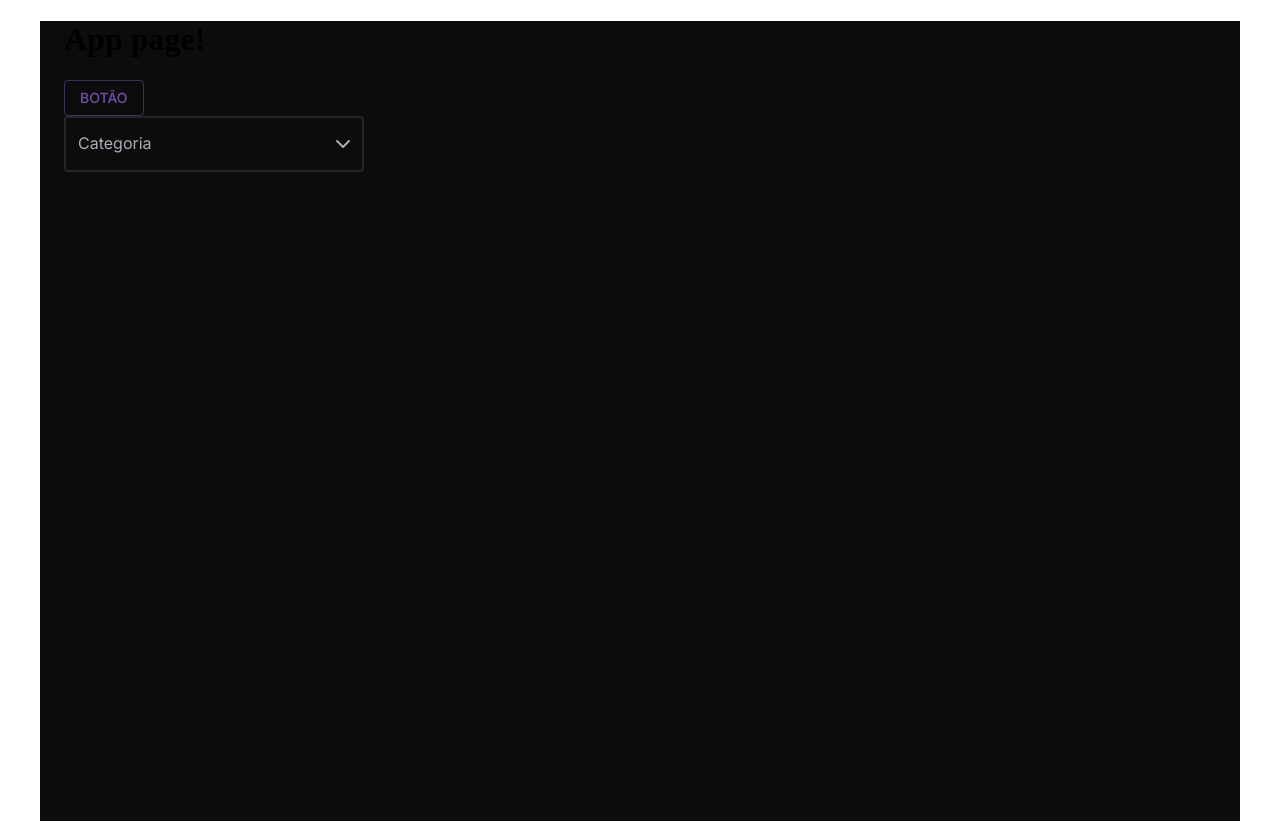
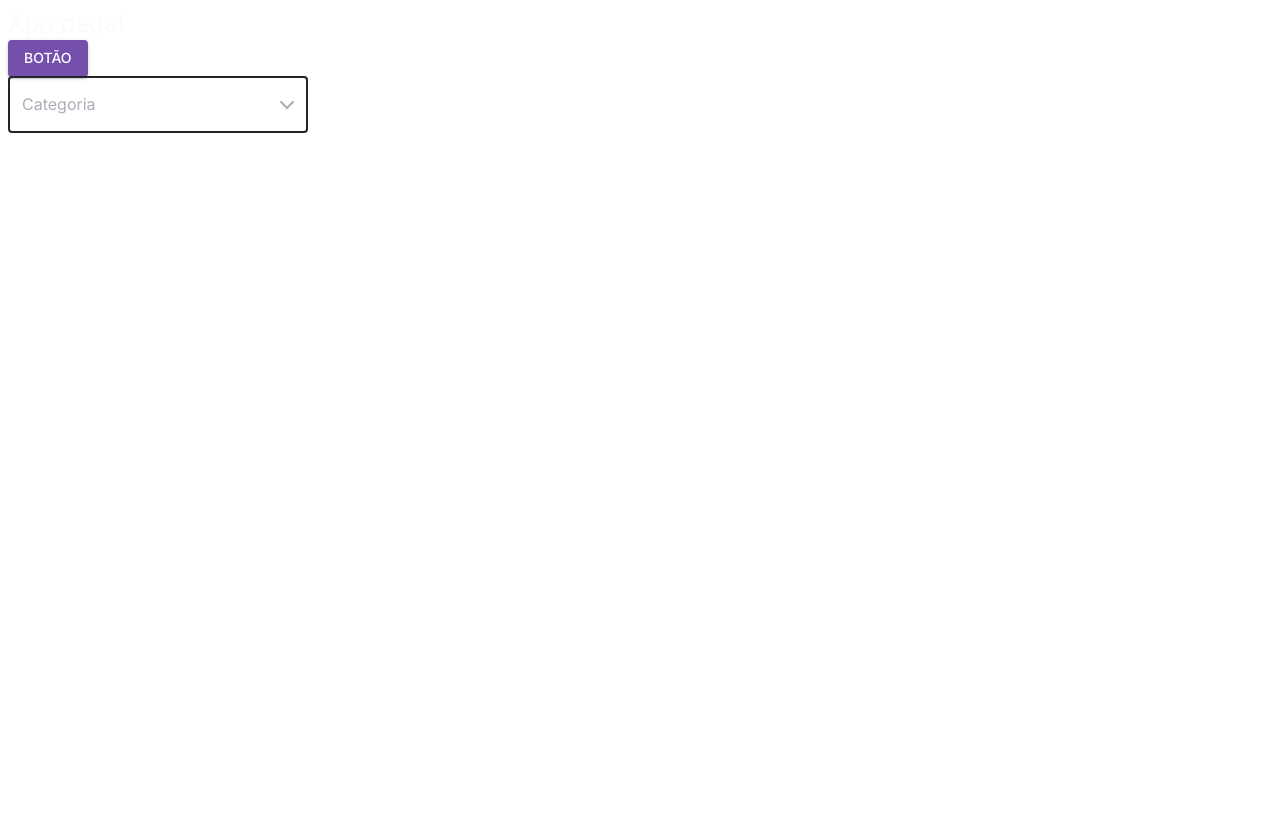
Before and after one commit to gabrieloliveirapimentel/market-list, a React (Vite) app: page / in a window 1280 px wide. After the commit the page ends 800 px from the top, so only its background shows below. Built offline with nearby package versions, Linux system fonts and the light colour scheme.

Commit message:
Ajustes no layout e consumindo novo tema global

```diff
--- a/src/App.tsx
+++ b/src/App.tsx
@@ -1,4 +1,4 @@
-import { Container, ThemeProvider } from "@mui/material";
+import { ThemeProvider, Typography } from "@mui/material";
 import { ButtonUsage } from "./components/button";
 import { theme } from "./theme/global";
 import CategorySelect from "./components/select";
@@ -6,17 +6,9 @@ import CategorySelect from "./components/select";
 export function App() {
   return (
     <ThemeProvider theme={theme}>
-      <Container
-        sx={{
-          width: "100%",
-          backgroundColor: theme.palette.gray["gray-600"],
-          height: "100vh",
-        }}
-      >
-        <h1>App page!</h1>
-        <ButtonUsage />
-        <CategorySelect />
-      </Container>
+      <Typography variant="h5">App page!</Typography>
+      <ButtonUsage />
+      <CategorySelect />
     </ThemeProvider>
   );
 }
--- a/src/components/button.tsx
+++ b/src/components/button.tsx
@@ -2,7 +2,7 @@ import { Button } from "@mui/material";
 
 export function ButtonUsage() {
   return (
-    <Button variant="outlined" color="primary">
+    <Button variant="contained" color="primary">
       Botão
     </Button>
   );
```
